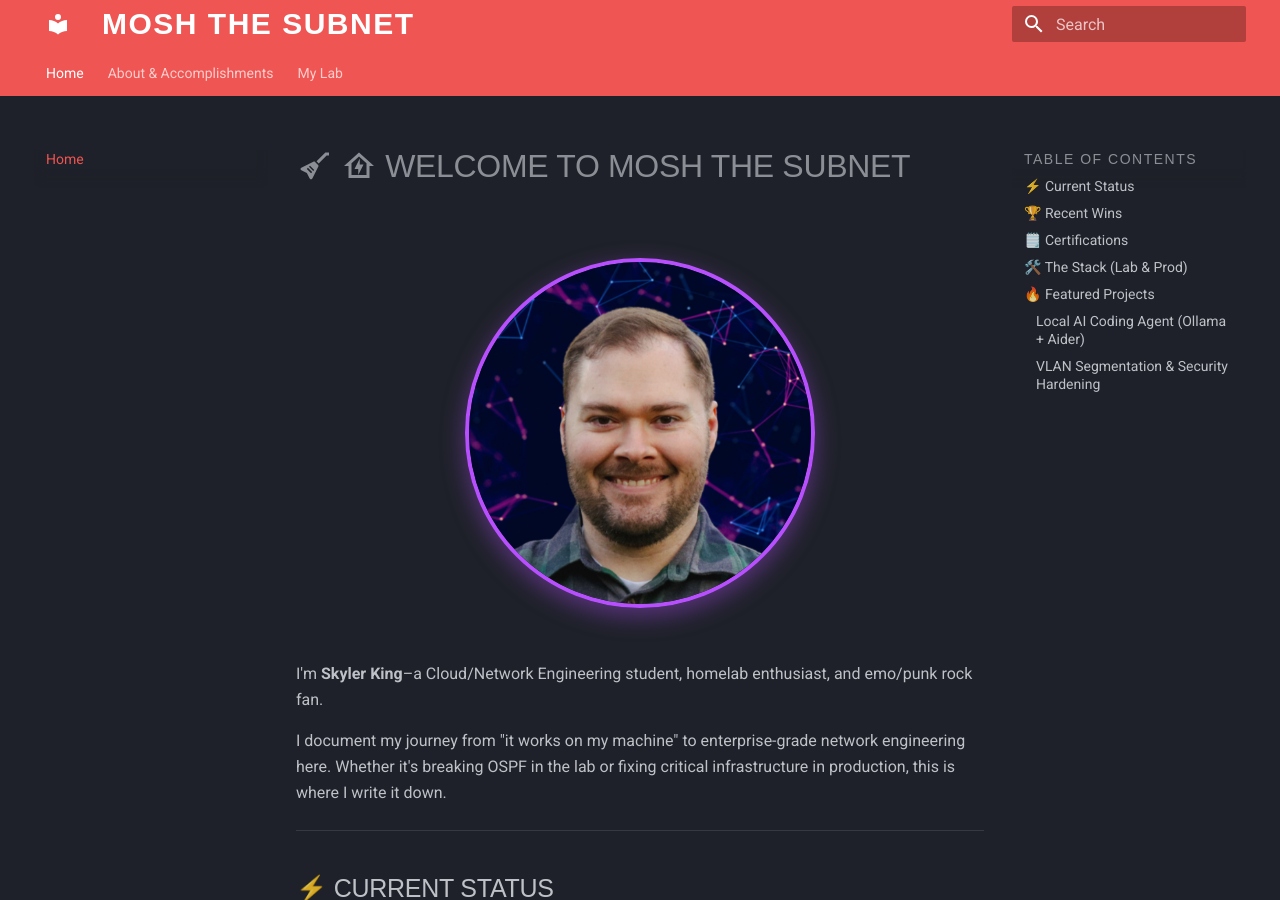
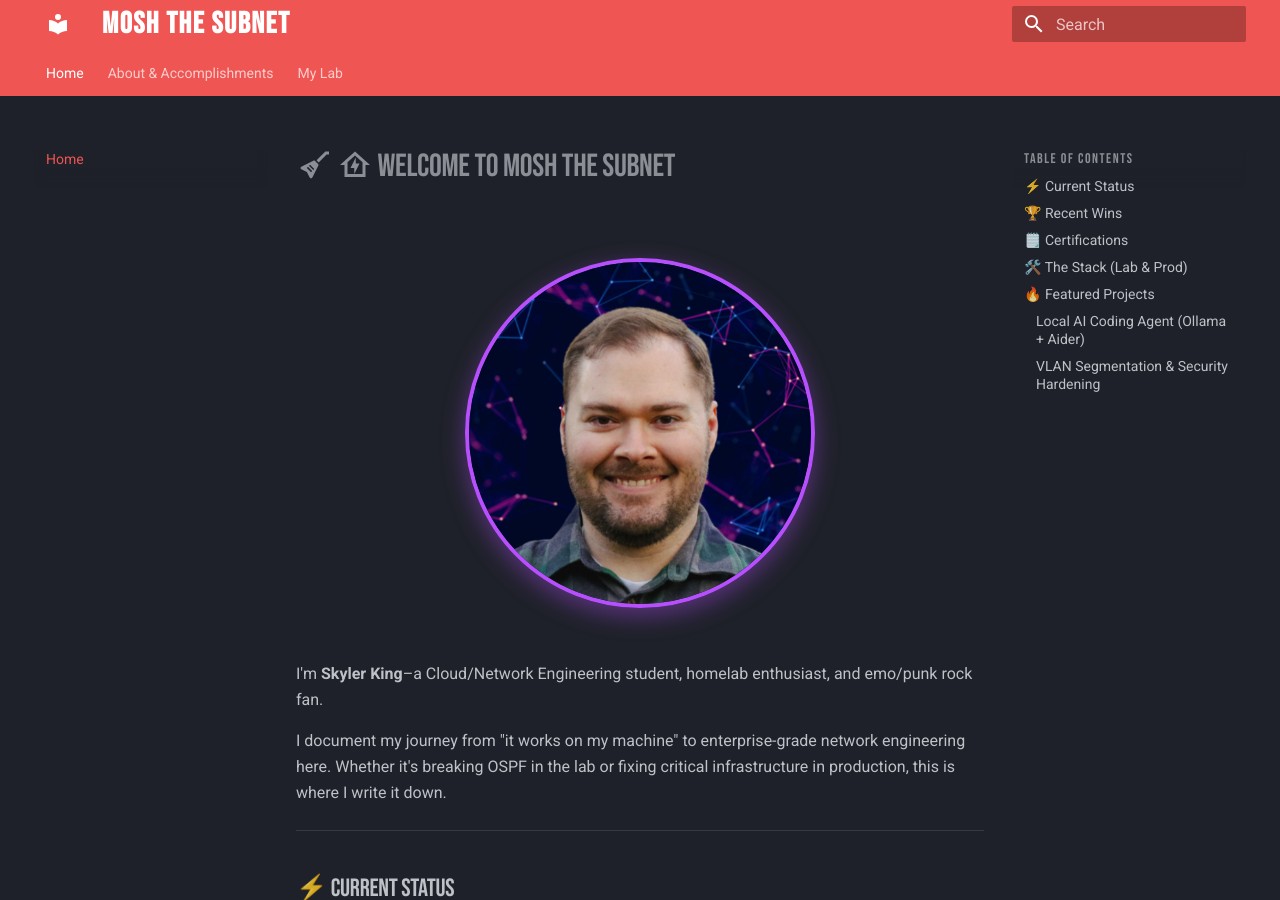
Before and after one commit to moshthesubnet/my-lab-docs, an MkDocs documentation site: the page built from docs/index.md, in a window 1280 px wide and 900 px high. Built offline with MkDocs 1.6.1 and Material for MkDocs 9.7.7, drawn with Linux system fonts in a browser that asks for light colours.

Commit message:
Update extra.css

```diff
--- a/docs/stylesheets/extra.css
+++ b/docs/stylesheets/extra.css
@@ -1,3 +1,5 @@
+@import url('https://fonts.googleapis.com/css2?family=Bebas+Neue&display=swap');
+
 /* Custom Admonition Glow */
 .md-typeset .admonition,
 .md-typeset details {
```
